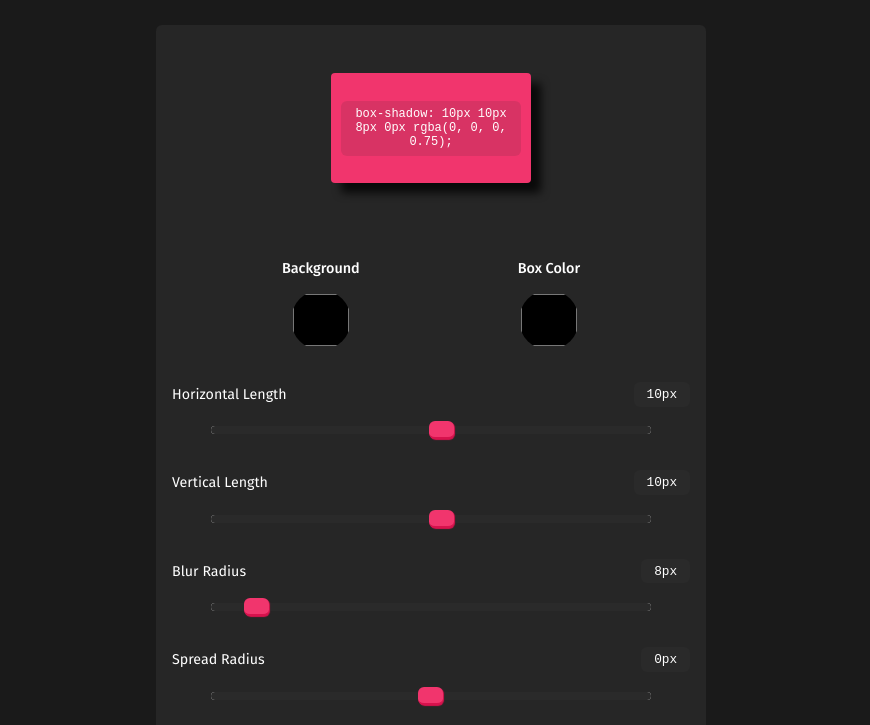
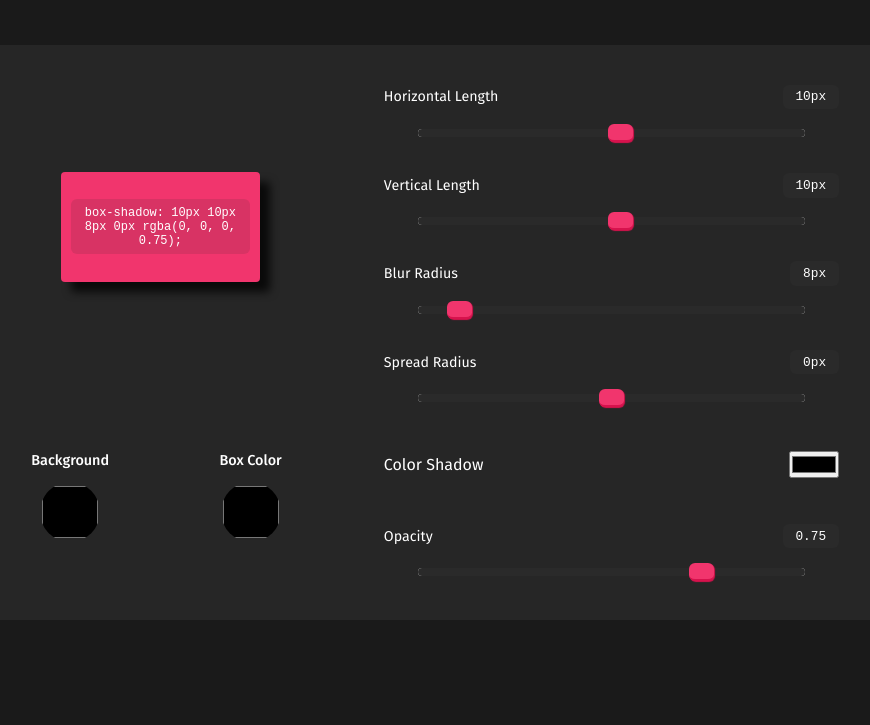
Before and after one commit to RomaanDeRose/Box-shadow-generator, a plain HTML site: page index.html in a window 1280 px wide. Shown: the part 75-800 px from the top of the page, without its empty margins (209-1079 px from the left). Drawn offline with Linux system fonts and the light colour scheme.

Commit message:
Media queries

```diff
--- a/index.html
+++ b/index.html
@@ -107,8 +107,16 @@
             <label for="opacity">Opacity</label>
             <p class="value">0.75</p>
           </div>
-          <input class="input-range" type="range" name="" id="opacity-shadow"
-          min="0" max="1" value="0.75" step="0.01"
+          <input
+            class="input-range"
+            type="range"
+            name=""
+            id="opacity-shadow"
+            min="0"
+            max="1"
+            value="0.75"
+            step="0.01"
+          />
         </div>
       </div>
     </main>
--- a/script.js
+++ b/script.js
@@ -84,6 +84,7 @@ codeShadow.textContent = actualizeCodeShadow(
 shadowInputs.forEach((input) => {
   input.addEventListener("input", (e) => {
     const textValue = input.previousElementSibling.children[1];
+
     x = shadowX.value;
     y = shadowY.value;
     blurShadow = shadowBlur.value;
@@ -93,6 +94,10 @@ shadowInputs.forEach((input) => {
 
     input.getAttribute("type") === "range"
       ? (textValue.textContent = e.target.value + "px")
+      : null;
+
+    input.getAttribute("id") === "opacity-shadow"
+      ? (textValue.textContent = e.target.value)
       : null;
 
     actualizeShadow(
--- a/style.css
+++ b/style.css
@@ -43,7 +43,7 @@ h1 span {
 
 .container {
   width: 90%;
-  max-width: 550px;
+  max-width: 900px;
   margin: 0 auto;
   text-align: center;
   background: rgba(255, 255, 255, 0.05);
@@ -204,3 +204,48 @@ input[type="range"]::-moz-range-track {
   box-shadow: 0px 0px 0px #000000;
   border-radius: 25px;
 }
+
+@media screen and (min-width: 850px) {
+  .container {
+    padding: 1.5rem;
+    margin-top: 3rem;
+    max-width: 950px;
+    display: grid;
+    grid-template-columns: repeat(5, 1fr);
+    grid-template-rows: repeat(5, 1fr);
+  }
+  .container .box-background {
+    width: 100%;
+    grid-column: span 2 / span 2;
+    grid-row: span 3 / span 3;
+    display: flex;
+    align-items: center;
+    margin: 0rem auto;
+    border-radius: 6px;
+    /* display: grid;
+    place-content: center; */
+  }
+  .inputs-backgrounds {
+    grid-column: span 2 / span 2;
+    grid-row: span 2 / span 2;
+    grid-row-start: 4;
+    margin-bottom: 0rem;
+    display: flex;
+    justify-content: space-evenly;
+    align-items: center;
+    & div {
+      width: 50%;
+    }
+  }
+  .inputs {
+    width: 90%;
+    margin: 0 auto;
+    grid-column: span 3 / span 3;
+    grid-row: span 5 / span 5;
+    grid-column-start: 3;
+    display: flex;
+    flex-direction: column;
+    justify-content: space-evenly;
+    align-items: center;
+  }
+}
```
